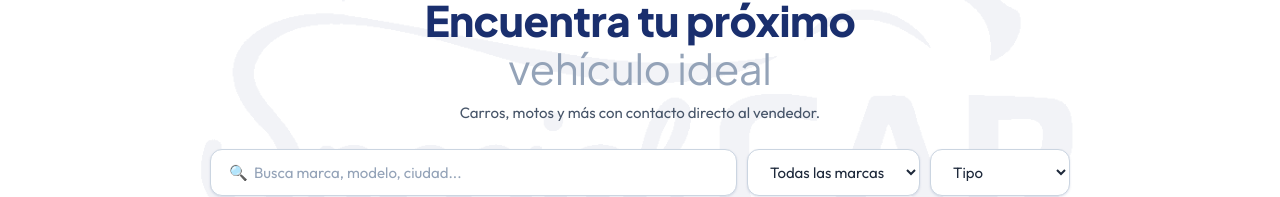
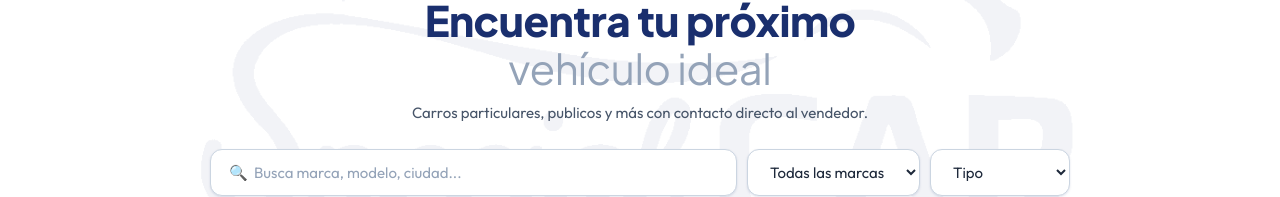
Before and after one commit to directortransporteSC/marketplace, a plain HTML site: page automarket/index.html in a window 1280 px wide. Shown: the part 220-417 px from the top of the page. Drawn offline with nearby package versions, Linux system fonts and the light colour scheme; no server answers.

```diff
--- a/automarket/index.html
+++ b/automarket/index.html
@@ -26,7 +26,7 @@
   <div class="hero-inner">
     <div class="hero-logo"><img src="assets/Special_CAR_1.png" alt="Special CAR"/></div>
     <h1>Encuentra tu próximo<br><em>vehículo ideal</em></h1>
-    <p class="hero-sub">Carros, motos y más con contacto directo al vendedor.</p>
+    <p class="hero-sub">Carros particulares, publicos y más con contacto directo al vendedor.</p>
     <div class="search-bar">
       <input id="searchInput" class="search-field grow" type="text" placeholder="🔍  Busca marca, modelo, ciudad..." oninput="applyFilters()" autocomplete="off"/>
       <select id="brandFilter" class="search-field w160" onchange="applyFilters()"><option value="">Todas las marcas</option></select>
```
